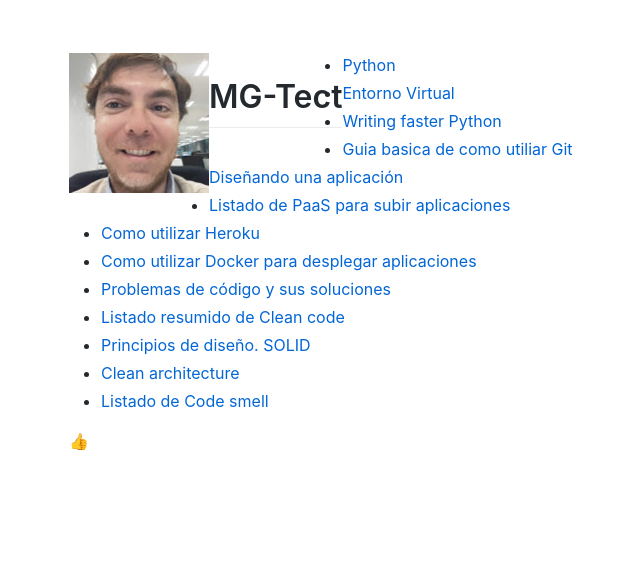
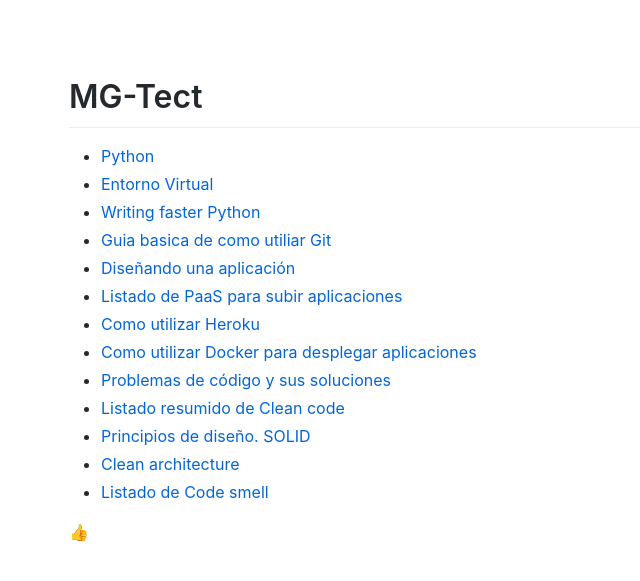
Before and after one commit to Akira3030/formacion, a Jekyll site: the page built from index.md, in a window 1280 px wide. Shown: the top 581 px of the page, without its empty margins (126-766 px from the left). Built offline with Jekyll 4.4.1, drawn with Linux system fonts in a browser that asks for light colours; emoji names are drawn with the system emoji font.

Commit message:
Update default.html

```diff
--- a/_layouts/default.html
+++ b/_layouts/default.html
@@ -27,8 +27,7 @@
 
         <header>
             <div>
-                <div style="float:left"><img src="{{ site.site_url }}/assets/img/yo.jpg" alt="yo"></div>
-                <div style="float:left"><h1 style="font-color:green">MG-Tect</h1></div>
+                <h1 style="font-color:green">MG-Tect</h1>
             </div>
         </header>
 
```
